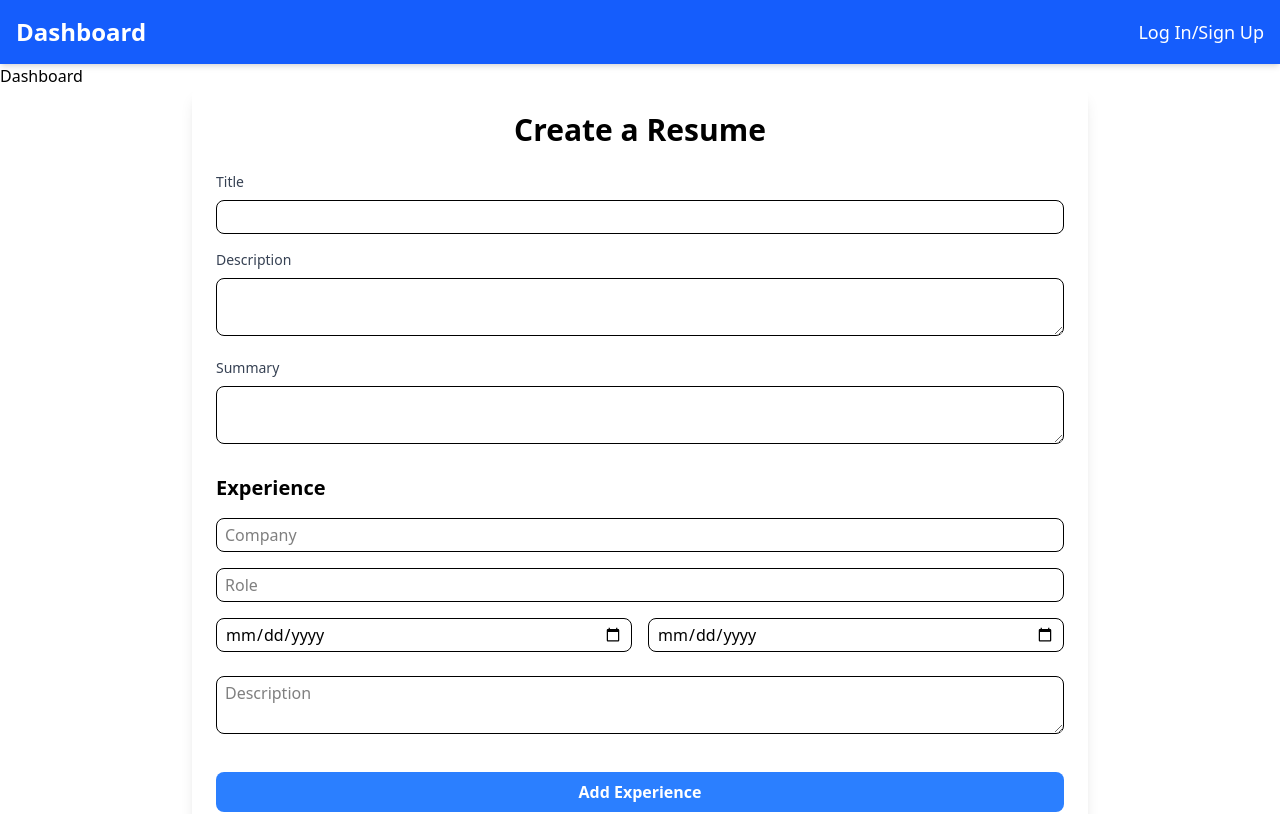
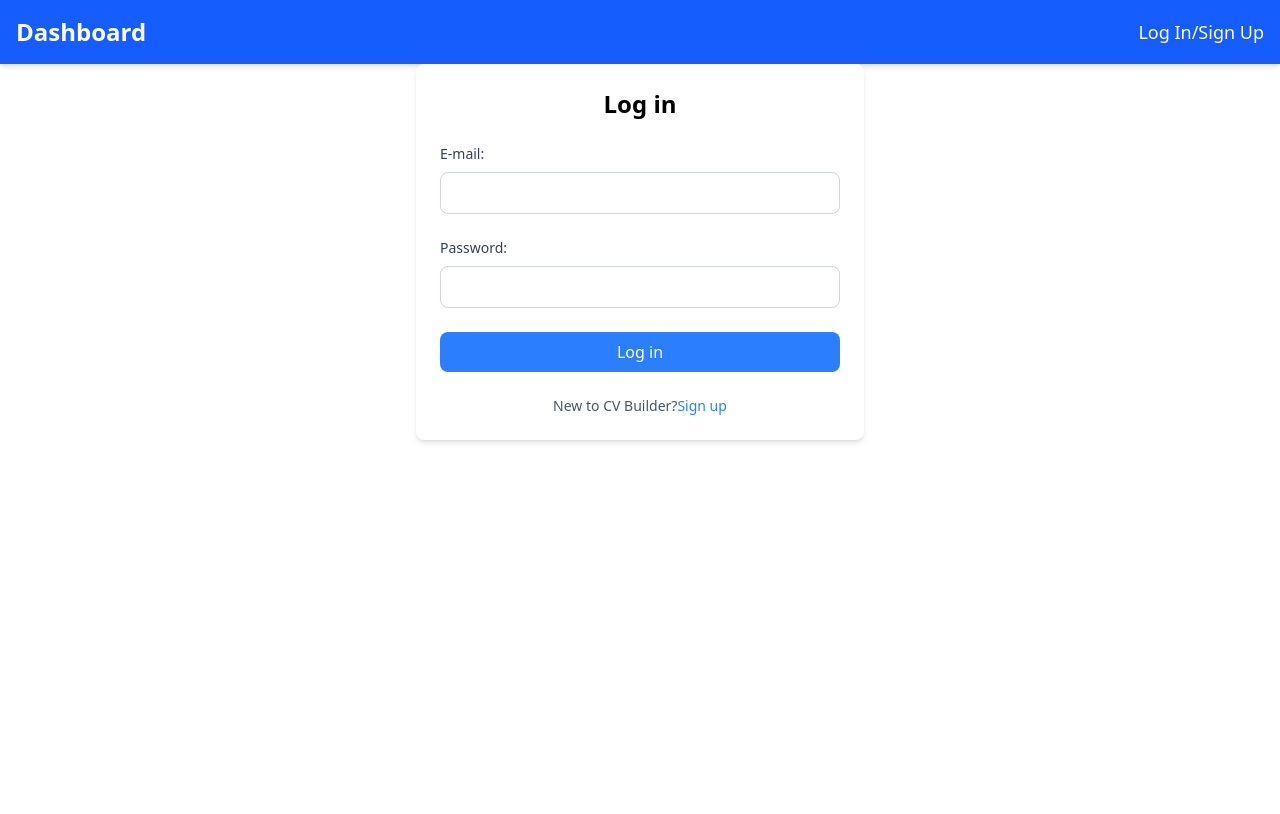
Before and after one commit to Vladicki/webProject, a React (Vite) app: page / in a window 1280 px wide. Shown: the top 814 px of the page. Built offline with nearby package versions, Linux system fonts and the light colour scheme.

Commit message:
implement Auth context in Home.jsx so that the user cannot see the Dashboard and create resume page until they log in

```diff
--- a/src/pages/Home.jsx
+++ b/src/pages/Home.jsx
@@ -1,11 +1,15 @@
 import Dashboard from "../components/Dashboard";
-
+import LogIn from "../components/LogIn";
+import { useAuth } from "../context/AuthContext";
 
 const Home = () => {
+    const userAuth = useAuth();
 
     return (
         <div className="home">
-            <Dashboard/>
+            {
+            userAuth.isLoggedIn ?  <Dashboard/> : <LogIn/>
+            }
         </div>
     )
 }
```
